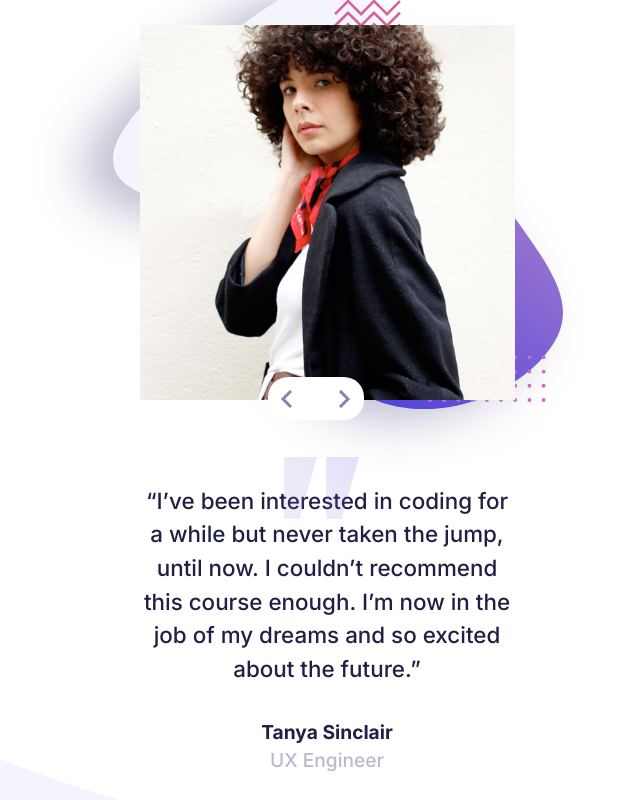
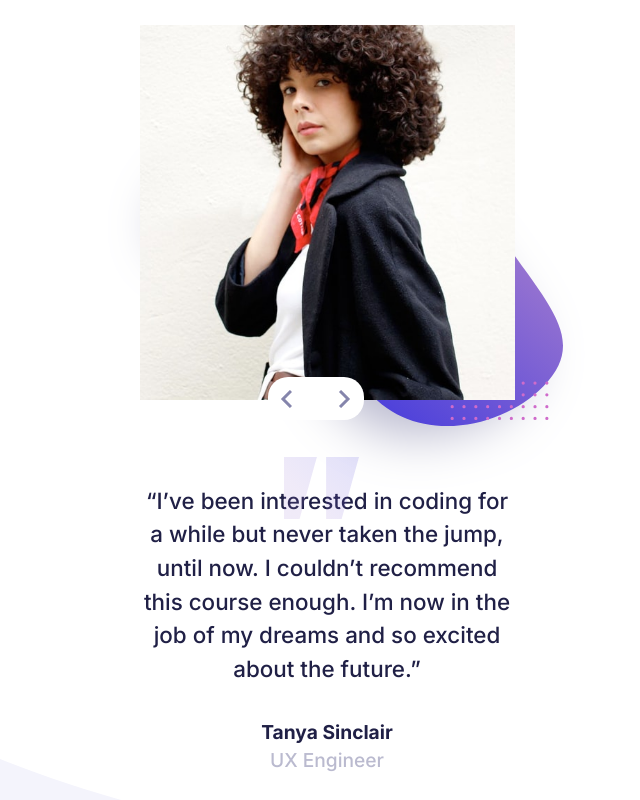
Before and after one commit to dmitrymitenkoff/coding-bootcamp-testimonials, a plain HTML site: page index.html in a window 1280 px wide. Shown: the whole page, without its empty margins (313-953 px from the left). Drawn offline with Linux system fonts and the light colour scheme.

Commit message:
Adjusted heights of images to auto

```diff
--- a/styles.css
+++ b/styles.css
@@ -19,13 +19,14 @@ body {
 }
 
 .container {
-    width: 375px;
-    margin: 4rem auto;
+    max-width: 375px;
+    margin: 0 auto;
     position: relative;
 }
 
 .profile-image img {
     max-width: 100%;
+    height: auto;
 }
 
 .text {
@@ -50,8 +51,9 @@ body {
 
 .pattern-bg {
     position: absolute;
-    width: 120%;
-    top: -2.5rem;
+    max-width: 100%;
+    height: auto;
+    top: 3rem;
     right: -3rem;
     z-index: -1;
     filter: drop-shadow(-30px 10px 25px var(--grayish-blue));
@@ -96,7 +98,7 @@ body {
     .container {
         display: flex;
         flex-direction: row;
-        width: 80rem;
+        max-width: 80rem;
         padding: 1rem 2rem;
         position: relative;
     }
```
